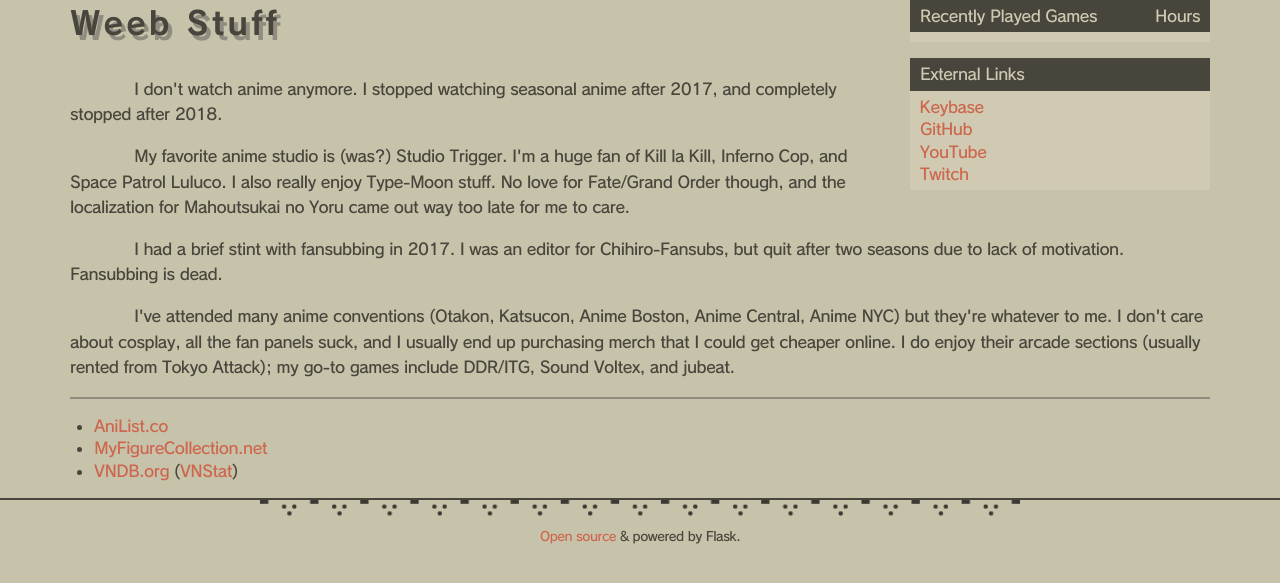
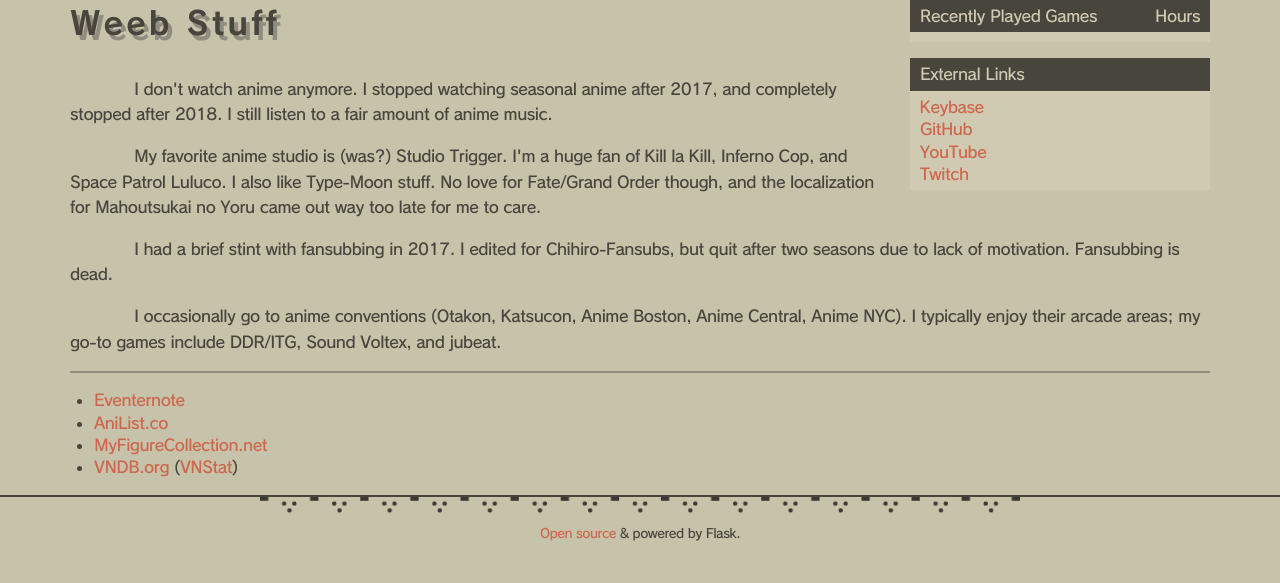
Before and after one commit to tesu/website, a Flask app: page /about/anime in a window 1280 px wide. Shown: the part 88-671 px from the top of the page. Run offline with Flask 3, Linux system fonts and the light colour scheme; data that the repository does not hold is empty.

Commit message:
Update anime.html

```diff
--- a/tesu/templates/about/anime.html
+++ b/tesu/templates/about/anime.html
@@ -1,12 +1,13 @@
 {% extends 'base.html' %}
 {% block content %}
             <h1>Weeb Stuff</h1>
-            <p class=indented>I don't watch anime anymore. I stopped watching seasonal anime after 2017, and completely stopped after 2018.
-            <p class=indented>My favorite anime studio is (was?) Studio Trigger. I'm a huge fan of Kill la Kill, Inferno Cop, and Space Patrol Luluco. I also really enjoy Type-Moon stuff. No love for Fate/Grand Order though, and the localization for Mahoutsukai no Yoru came out way too late for me to care.
-            <p class=indented>I had a brief stint with fansubbing in 2017. I was an editor for Chihiro-Fansubs, but quit after two seasons due to lack of motivation. Fansubbing is dead.
-            <p class=indented>I've attended many anime conventions (Otakon, Katsucon, Anime Boston, Anime Central, Anime NYC) but they're whatever to me. I don't care about cosplay, all the fan panels suck, and I usually end up purchasing merch that I could get cheaper online. I do enjoy their arcade sections (usually rented from Tokyo Attack); my go-to games include DDR/ITG, Sound Voltex, and jubeat.
+            <p class=indented>I don't watch anime anymore. I stopped watching seasonal anime after 2017, and completely stopped after 2018. I still listen to a fair amount of anime music.
+            <p class=indented>My favorite anime studio is (was?) Studio Trigger. I'm a huge fan of Kill la Kill, Inferno Cop, and Space Patrol Luluco. I also like Type-Moon stuff. No love for Fate/Grand Order though, and the localization for Mahoutsukai no Yoru came out way too late for me to care.
+            <p class=indented>I had a brief stint with fansubbing in 2017. I edited for Chihiro-Fansubs, but quit after two seasons due to lack of motivation. Fansubbing is dead.
+            <p class=indented>I occasionally go to anime conventions (Otakon, Katsucon, Anime Boston, Anime Central, Anime NYC). I typically enjoy their arcade areas; my go-to games include DDR/ITG, Sound Voltex, and jubeat.
             <hr>
             <ul>
+                <li><a href="https://www.eventernote.com/users/tesu/events">Eventernote</a>
                 <li><a href="https://anilist.co/user/tesu">AniList.co</a>
                 <li><a href="https://myfigurecollection.net/profile/tesu">MyFigureCollection.net</a>
                 <li><a href="https://vndb.org/u92844/list">VNDB.org</a> (<a href="https://vnstat.net/user/92844">VNStat</a>)
```
